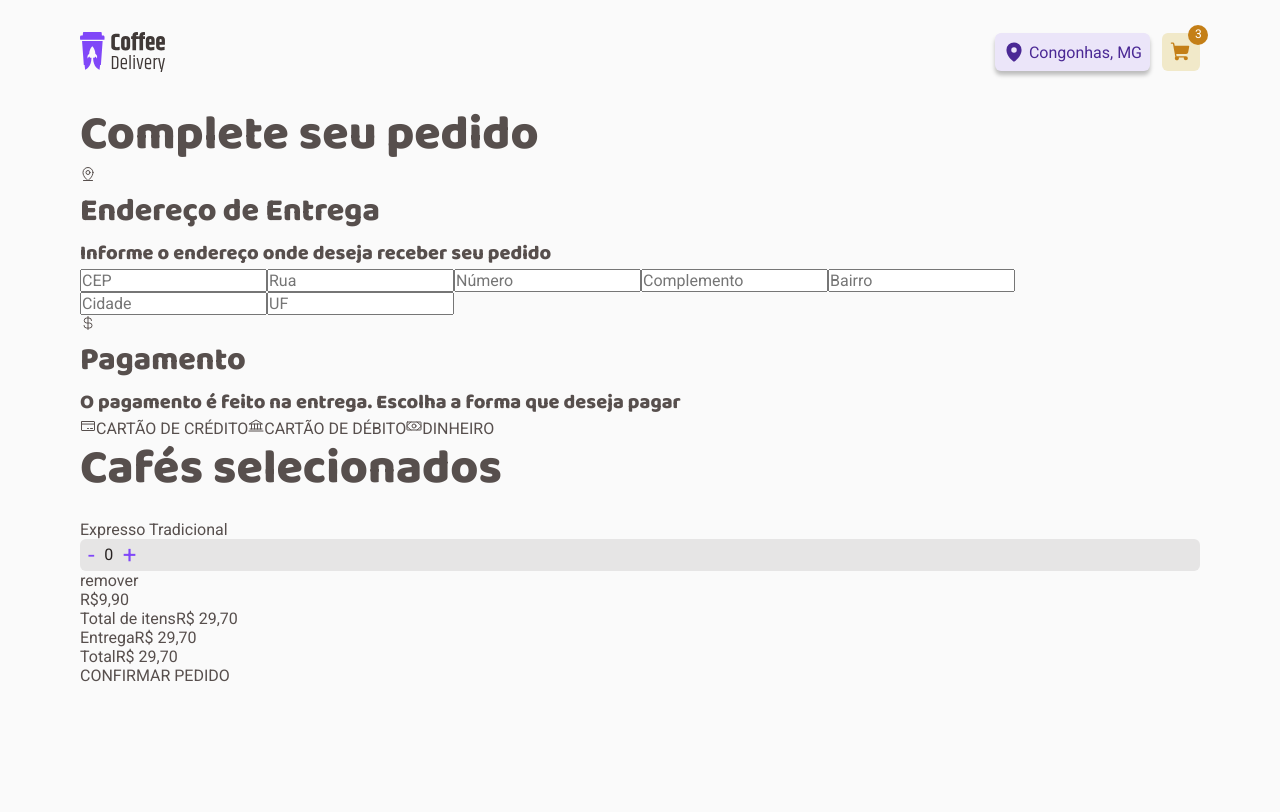
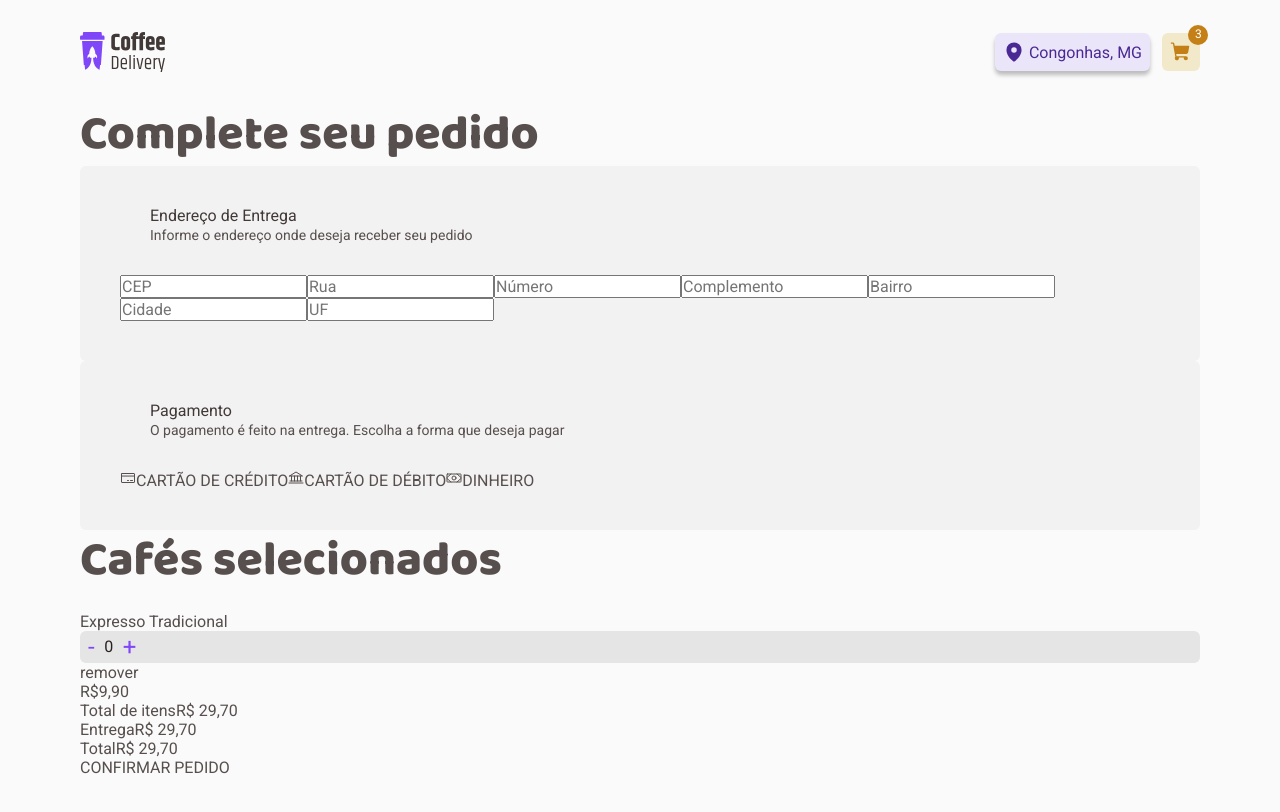
Before and after one commit to lucascnascimento/ignite-desafio-02, a React (Vite) app: page /checkout in a window 1280 px wide. Shown: the top 812 px of the page. Built offline with nearby package versions, Linux system fonts and the light colour scheme.

Commit message:
feat: create InformationBox component

```diff
--- /dev/null
+++ b/src/Pages/Checkout/components/InformationCard/index.tsx
@@ -0,0 +1,40 @@
+import { ReactNode } from "react";
+import { MapPinLine, CurrencyDollar } from "phosphor-react";
+import { InformationBoxContainer, TitleAndSubtitle } from "./styles";
+import { DefaultTheme, useTheme } from "styled-components";
+
+const ICONS = {
+  mapPinLine: (color: string) => <MapPinLine size={22} color={color} />,
+  currencyDollar: (color: string) => <CurrencyDollar size={22} color={color} />,
+};
+
+type InformationCardProps = {
+  icon: "mapPinLine" | "currencyDollar";
+  iconColor: keyof DefaultTheme;
+  title: string;
+  subtitle: string;
+  children: ReactNode;
+};
+
+export const InformationBox = ({
+  icon = "mapPinLine",
+  iconColor = "purple",
+  title = "Título",
+  subtitle = "Subtítulo",
+  children,
+}: InformationCardProps) => {
+  const theme = useTheme();
+
+  return (
+    <InformationBoxContainer>
+      <TitleAndSubtitle>
+        {ICONS[icon](theme[iconColor])}
+        <div>
+          <h2>{title}</h2>
+          <h3>{subtitle}</h3>
+        </div>
+      </TitleAndSubtitle>
+      {children}
+    </InformationBoxContainer>
+  );
+};
--- /dev/null
+++ b/src/Pages/Checkout/components/InformationCard/styles.ts
@@ -0,0 +1,33 @@
+import styled from "styled-components";
+
+export const InformationBoxContainer = styled.div`
+  padding: 2.5rem;
+  background-color: ${(props) => props.theme["base-card"]};
+  border-radius: 6px;
+`;
+
+export const TitleAndSubtitle = styled.div`
+  display: flex;
+  gap: 0.5rem;
+  margin-bottom: 2rem;
+
+  h2 {
+    color: ${(props) => props.theme["base-subtitle"]};
+    font-size: 1rem;
+    font-family: "Roboto", sans-serif;
+    font-weight: 400;
+  }
+
+  h3 {
+    color: ${(props) => props.theme["base-text"]};
+    font-size: 0.875rem;
+    font-family: "Roboto", sans-serif;
+    font-weight: 400;
+  }
+
+  div {
+    display: flex;
+    flex-direction: column;
+    gap: 0.125rem;
+  }
+`;
--- a/src/Pages/Checkout/index.tsx
+++ b/src/Pages/Checkout/index.tsx
@@ -6,21 +6,19 @@ import {
   Money,
 } from "phosphor-react";
 import { Counter } from "../../components/Counter";
+import { InformationBox } from "./components/InformationCard";
 
 export const Checkout = () => {
   return (
     <div>
       <section>
         <h1>Complete seu pedido</h1>
-        <div>
-          <div>
-            <MapPinLine />
-            <div>
-              <h2>Endereço de Entrega</h2>
-              <h3>Informe o endereço onde deseja receber seu pedido</h3>
-            </div>
-          </div>
-
+        <InformationBox
+          title="Endereço de Entrega"
+          subtitle="Informe o endereço onde deseja receber seu pedido"
+          icon="mapPinLine"
+          iconColor="base-card"
+        >
           <div>
             <input type={"text"} placeholder="CEP" />
             <input type={"text"} placeholder="Rua" />
@@ -30,18 +28,14 @@ export const Checkout = () => {
             <input type={"text"} placeholder="Cidade" />
             <input type={"text"} placeholder="UF" />
           </div>
-        </div>
+        </InformationBox>
 
-        <div>
-          <div>
-            <CurrencyDollar />
-            <div>
-              <h2>Pagamento</h2>
-              <h3>
-                O pagamento é feito na entrega. Escolha a forma que deseja pagar
-              </h3>
-            </div>
-          </div>
+        <InformationBox
+          title="Pagamento"
+          subtitle="O pagamento é feito na entrega. Escolha a forma que deseja pagar"
+          icon="currencyDollar"
+          iconColor="base-card"
+        >
           <div>
             <button>
               <CreditCard />
@@ -56,7 +50,7 @@ export const Checkout = () => {
               DINHEIRO
             </button>
           </div>
-        </div>
+        </InformationBox>
       </section>
 
       <section>
--- /dev/null
+++ b/src/Pages/Checkout/styles.ts
@@ -0,0 +1,3 @@
+import styled from "styled-components";
+
+export const AdressBox = styled.div``;
--- a/src/components/Banner/styles.ts
+++ b/src/components/Banner/styles.ts
@@ -28,9 +28,6 @@ export const TitleSection = styled.div`
     font-size: 1.25rem;
     ${(props) => props.theme["base-subtitle"]};
   }
-
-  & > div {
-  }
 `;
 
 export const GridItems = styled.div`
```
